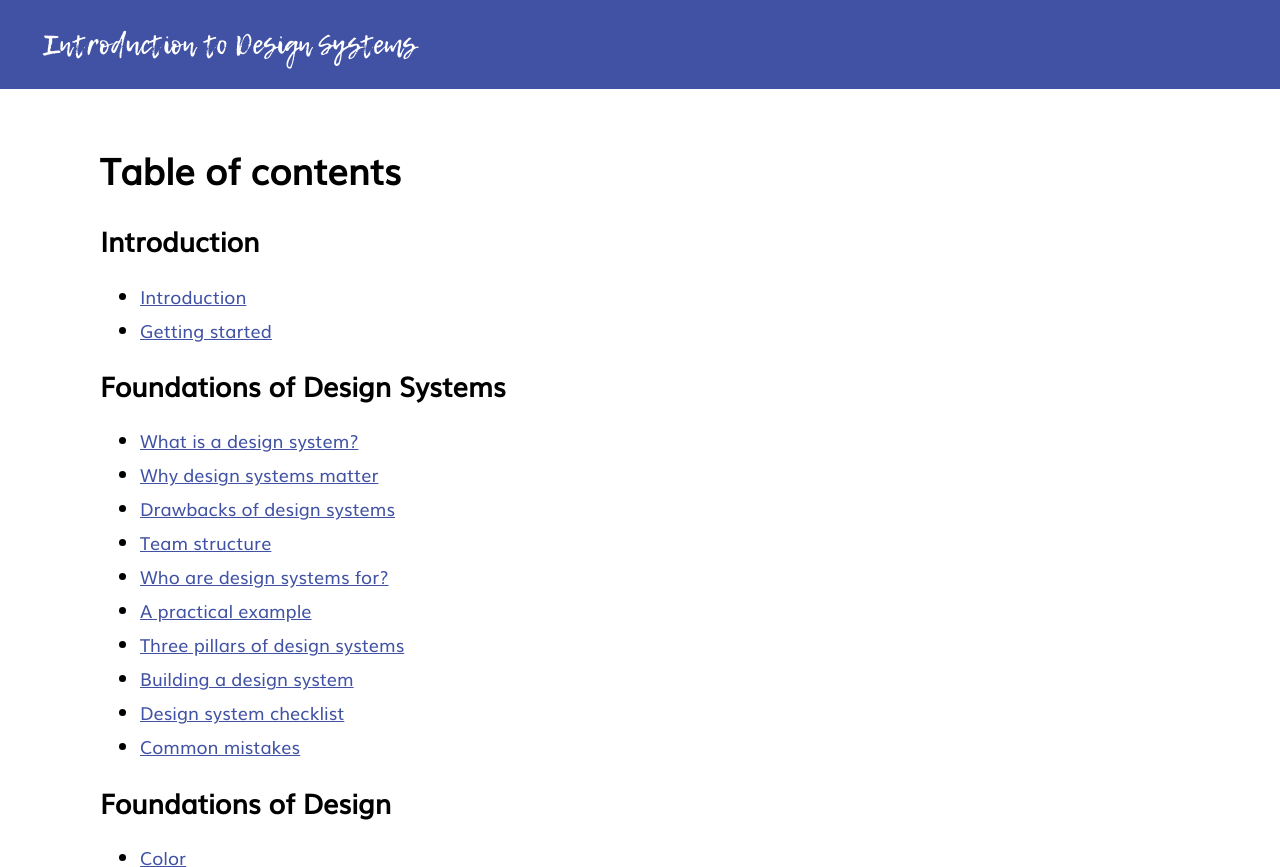
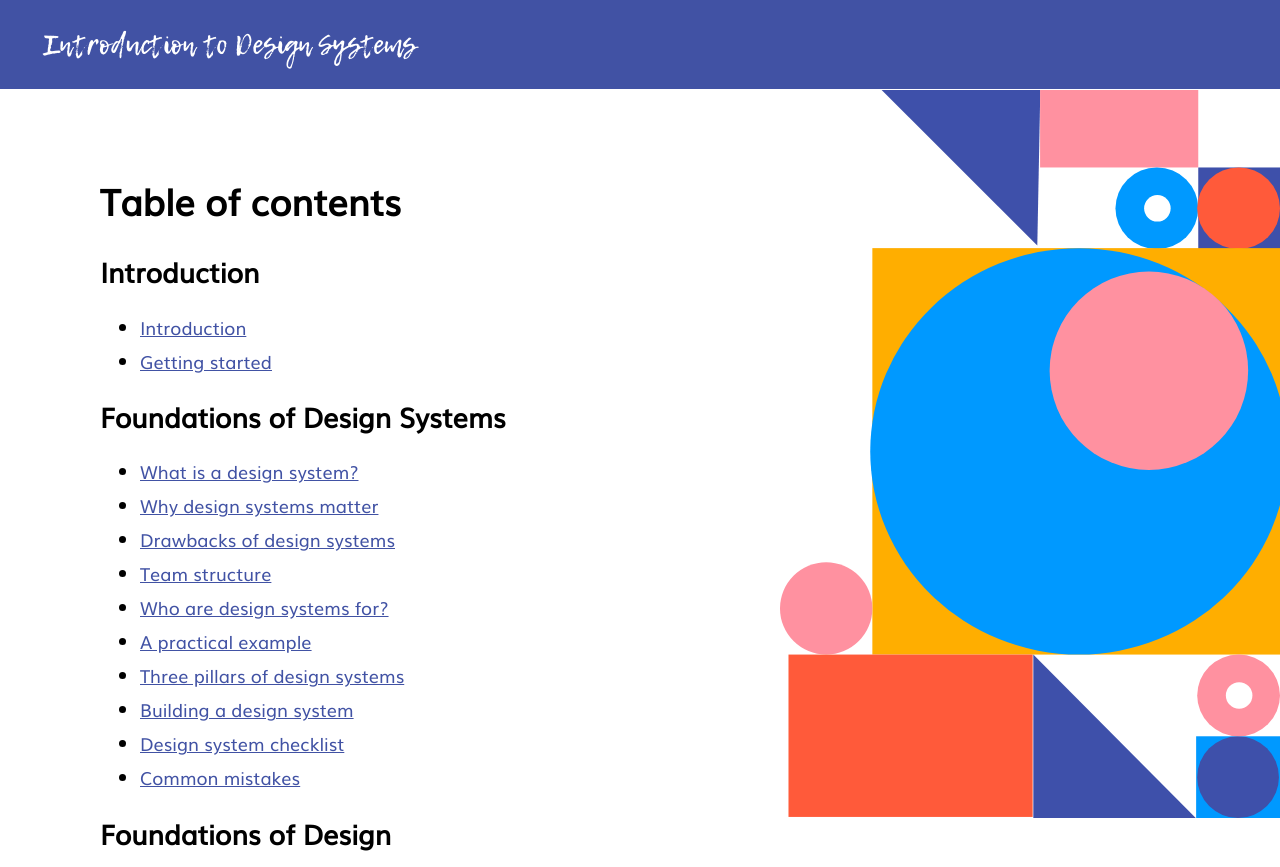
Before and after one commit to emmabostian/FEM-design-systems-docs, a Gatsby site: page / in a window 1280 px wide. Shown: the top 867 px of the page. Built offline with nearby package versions, Linux system fonts and the light colour scheme; Gatsby itself is replaced by a stand-in of ours.

Commit message:
Fixing styling

```diff
--- a/lessons/adding-global-styles.md
+++ b/lessons/adding-global-styles.md
@@ -33,7 +33,6 @@ html {
 }
 body {
   margin: 0;
-  padding: 65px 0 0;
   font-family: ${primaryFont};
   -webkit-font-smoothing: antialiased;
   -moz-osx-font-smoothing: grayscale;
--- a/src/layouts/index.css
+++ b/src/layouts/index.css
@@ -10,7 +10,6 @@
 
 body,
 html {
-  padding: 0 0 24px;
   margin: 0;
   font-family: "Muli";
   overflow-x: hidden;
@@ -21,6 +20,8 @@ main {
   font-size: 18px;
   position: relative;
   left: 100px;
+  top: 120px;
+  min-height: calc(100vh - 440px);
 }
 
 main p {
@@ -41,6 +42,8 @@ h2:first-child {
 }
 
 .footer-image {
-  position: absolute;
   width: 40%;
+  margin-top: 200px;
+  position: relative;
+  bottom: -5px;
 }
--- a/src/pages/index.css
+++ b/src/pages/index.css
@@ -12,6 +12,9 @@ a {
   display: flex;
   padding: 24px 44px;
   justify-content: space-between;
+  position: fixed;
+  width: 100vw;
+  z-index: 100;
 }
 
 .header a {
@@ -114,3 +117,10 @@ pre {
 .token.function {
   color: #aab8ff !important;
 }
+
+.home-logo {
+  position: fixed;
+  right: 0;
+  top: 90px;
+  height: 91vh;
+}
--- a/src/pages/index.js
+++ b/src/pages/index.js
@@ -1,6 +1,6 @@
 import React from "react";
 import { StaticQuery, graphql, Link } from "gatsby";
-
+import logo from "../assets/home-logo.svg";
 import "./index.css";
 
 const IndexPage = () => (
@@ -157,6 +157,7 @@ const IndexPage = () => (
     render={props => {
       return (
         <div>
+          <div>
             <h1>Table of contents</h1>
             <h2>Introduction</h2>
             <ul>
@@ -258,6 +259,8 @@ const IndexPage = () => (
               })}
             </ul>
           </div>
+          <img className="home-logo" src={logo} alt="" aria-hidden="true" />
+        </div>
       );
     }}
   />
```
Lines whose indentation alone changed are shown as unchanged.
